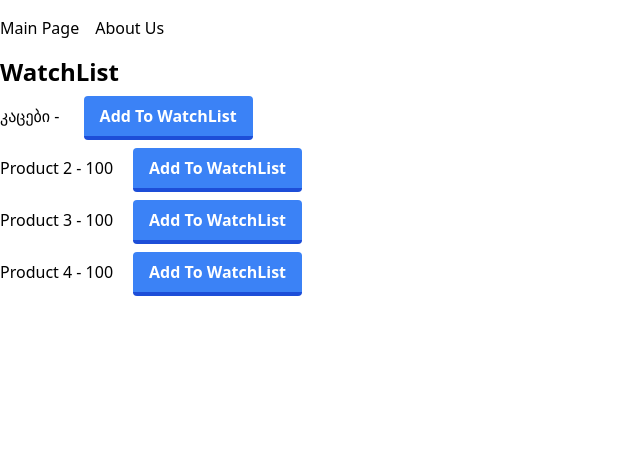
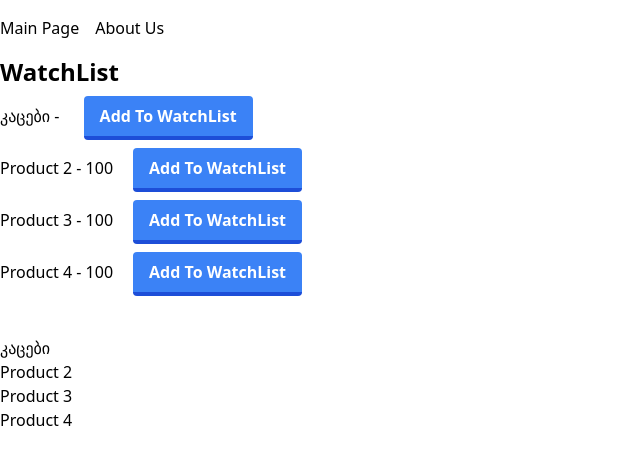
Before and after one commit to zurikelass/lovevue-master, a Vue app: page / in a window 1280 px wide. Shown: the top 464 px of the page, without its empty margins (0-640 px from the left). Built offline with nearby package versions, Linux system fonts and the light colour scheme.

Commit message:
pluginis garda

```diff
--- a/src/App.vue
+++ b/src/App.vue
@@ -2,13 +2,14 @@
 import Cart from './components/Cart.vue'
 import Products from './components/Products.vue'
 import { useStore } from 'vuex'
-
+import Search from './Search.vue'
 
 
 export default {
   components: {
     Cart,
-    Products
+    Products,
+    Search,
   },
   data() {
     return {
@@ -26,9 +27,11 @@ export default {
 
     return {
       products,
-      cart
+      cart,
+
     }
-  }
+  },
+
 }
 </script>
 
@@ -42,5 +45,13 @@ export default {
     <div>
       <RouterView />
     </div>
+    <form>
+      <Search />
+
+    </form>
+
   </div>
+
+
+
 </template>
```
Also changed, not shown: src/Search.vue (line endings or trailing spaces).
